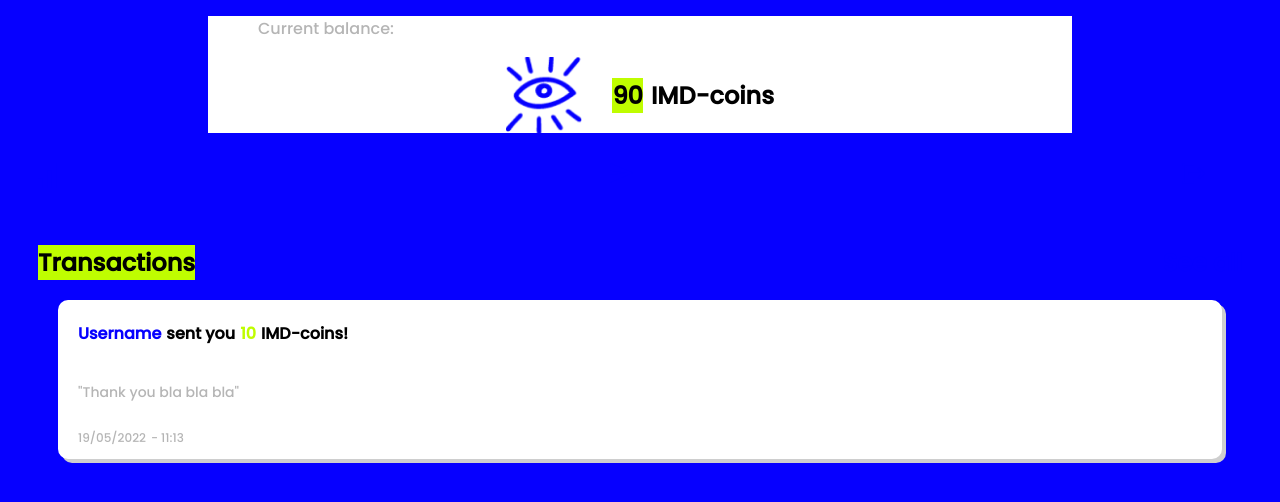
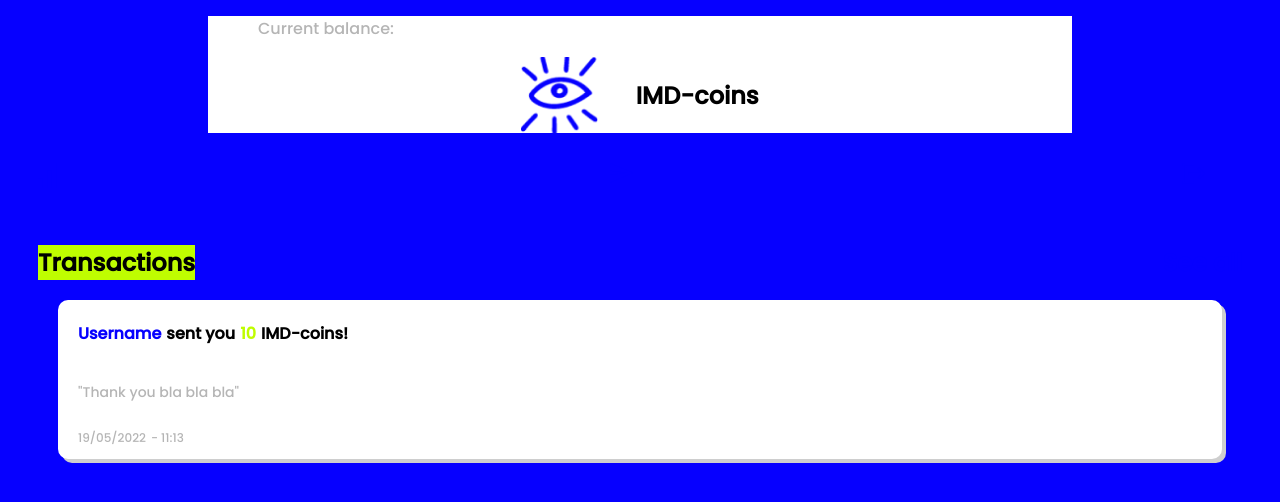
Before and after one commit to Sienvdb/frontCurrency, a website built with Vite: page index.html in a window 1280 px wide. Built offline with nearby package versions, Linux system fonts and the light colour scheme; no server answers.

Commit message:
feat: getCoins from database and show on index

```diff
--- a/classes/App.js
+++ b/classes/App.js
@@ -4,6 +4,8 @@ export default class App {
     }
 
     getCoins() {
+
+        //console.log(coins);
 
         fetch('https://currency-backend-mms.herokuapp.com/api/v1/getCoins', {
             method: "get",
@@ -15,7 +17,9 @@ export default class App {
             return response.json();
         }).then(json => {
             if(json.status === "success") {
-                console.log("👍👌👌");
+                //console.log("👍👌👌");
+                document.querySelector("#user-coins").innerHTML = json.data.coins;
+
 
             } if(json.status === "error") {
                 console.log(json.message);
--- a/index.html
+++ b/index.html
@@ -11,7 +11,7 @@
       <p class="account__text account__text--balance">Current balance:</p>
       <div class="header__secondary header__secondary--index">
           <img src="./assets/IMD-eye.png" alt="IMD-eye logo" class="header__logo--eye">
-          <h2 class="header__firstword">90</h2>
+          <h2 class="header__firstword" id="user-coins"></h2>
           <h2 class="header__secondword">IMD-coins</h2>
       </div>
     </div>
```
